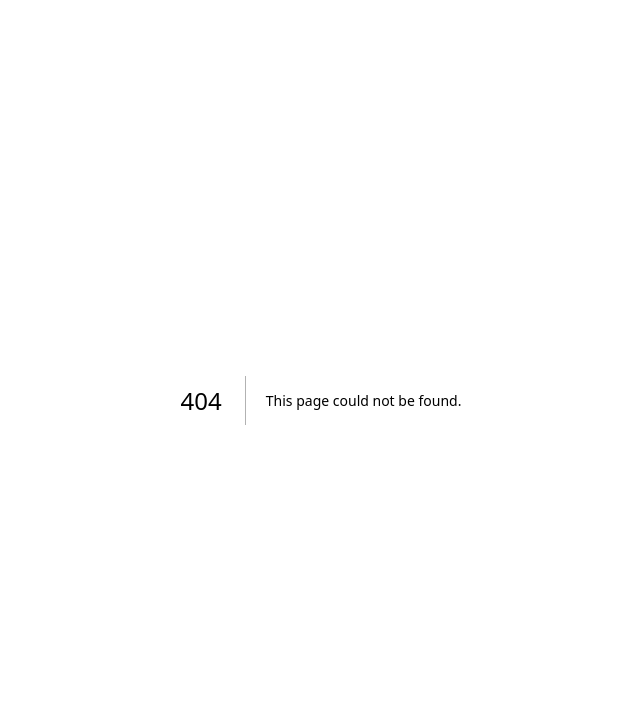
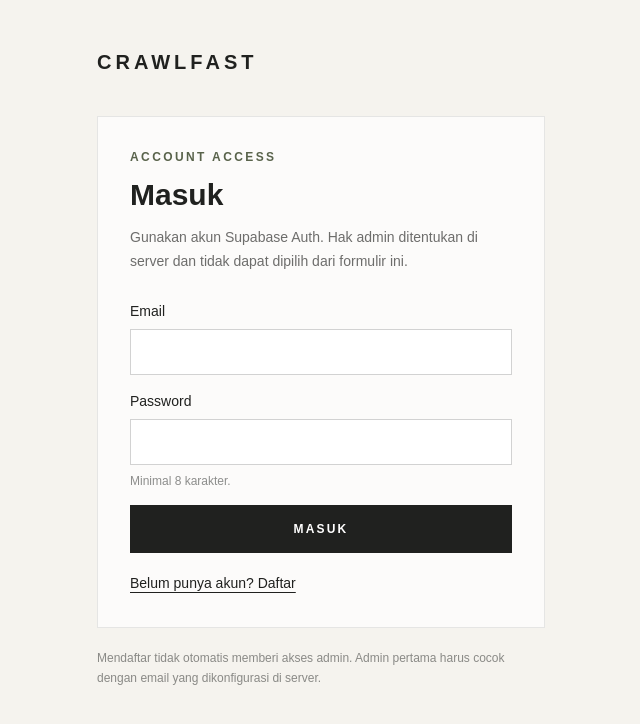
Before and after one commit to AhmadSyukriGozali/crawlfast, a Next.js app: page /login in a window 1280 px wide. Before the commit this address had no page. Shown: the top 724 px of the page, without its empty margins (319-959 px from the left). Built offline with nearby package versions, Linux system fonts and the light colour scheme.

Commit message:
Add Supabase email authentication page

```diff
--- /dev/null
+++ b/app/login/page.tsx
@@ -0,0 +1,86 @@
+"use client";
+
+import { FormEvent, useState } from "react";
+import Link from "next/link";
+import { createBrowserSupabaseClient } from "@/lib/supabase/client";
+
+type AuthMode = "login" | "signup";
+
+export default function LoginPage() {
+  const [mode, setMode] = useState<AuthMode>("login");
+  const [email, setEmail] = useState("");
+  const [password, setPassword] = useState("");
+  const [message, setMessage] = useState("");
+  const [busy, setBusy] = useState(false);
+
+  async function handleSubmit(event: FormEvent<HTMLFormElement>) {
+    event.preventDefault();
+    setBusy(true);
+    setMessage("");
+
+    try {
+      const supabase = createBrowserSupabaseClient();
+      const result =
+        mode === "login"
+          ? await supabase.auth.signInWithPassword({ email: email.trim(), password })
+          : await supabase.auth.signUp({ email: email.trim(), password });
+
+      if (result.error) {
+        setMessage(result.error.message);
+        return;
+      }
+
+      if (mode === "signup" && !result.data.session) {
+        setMessage("Pendaftaran berhasil. Periksa email untuk verifikasi sebelum login.");
+        return;
+      }
+
+      window.location.assign("/admin");
+    } catch {
+      setMessage("Autentikasi belum siap. Periksa konfigurasi Supabase di Vercel.");
+    } finally {
+      setBusy(false);
+    }
+  }
+
+  return (
+    <main className="min-h-screen bg-[#f5f3ee] px-5 py-12 text-[#20211f]">
+      <div className="mx-auto max-w-md">
+        <Link href="/" className="text-xl font-bold tracking-[0.2em]">CRAWLFAST</Link>
+        <section className="mt-10 border border-[#20211f]/10 bg-white/70 p-6 sm:p-8">
+          <p className="text-xs font-semibold tracking-[0.2em] text-[#59634b]">ACCOUNT ACCESS</p>
+          <h1 className="mt-3 text-3xl font-semibold">{mode === "login" ? "Masuk" : "Buat akun"}</h1>
+          <p className="mt-3 text-sm leading-6 text-[#20211f]/65">
+            Gunakan akun Supabase Auth. Hak admin ditentukan di server dan tidak dapat dipilih dari formulir ini.
+          </p>
+          <form onSubmit={handleSubmit} className="mt-7 space-y-4">
+            <div>
+              <label htmlFor="email" className="mb-2 block text-sm font-medium">Email</label>
+              <input id="email" type="email" autoComplete="email" required value={email}
+                onChange={(event) => setEmail(event.target.value)}
+                className="w-full border border-[#20211f]/20 bg-white px-4 py-3 text-sm outline-none focus:border-[#59634b]" />
+            </div>
+            <div>
+              <label htmlFor="password" className="mb-2 block text-sm font-medium">Password</label>
+              <input id="password" type="password" autoComplete={mode === "login" ? "current-password" : "new-password"}
+                minLength={8} required value={password} onChange={(event) => setPassword(event.target.value)}
+                className="w-full border border-[#20211f]/20 bg-white px-4 py-3 text-sm outline-none focus:border-[#59634b]" />
+              <p className="mt-2 text-xs text-[#20211f]/50">Minimal 8 karakter.</p>
+            </div>
+            {message && <p role="status" className="text-sm leading-5 text-[#59634b]">{message}</p>}
+            <button disabled={busy} className="w-full bg-[#20211f] px-5 py-4 text-xs font-semibold tracking-[0.18em] text-white transition hover:bg-[#59634b] disabled:opacity-60">
+              {busy ? "MEMPROSES..." : mode === "login" ? "MASUK" : "DAFTAR"}
+            </button>
+          </form>
+          <button type="button" onClick={() => { setMode(mode === "login" ? "signup" : "login"); setMessage(""); }}
+            className="mt-5 text-sm underline underline-offset-4">
+            {mode === "login" ? "Belum punya akun? Daftar" : "Sudah punya akun? Masuk"}
+          </button>
+        </section>
+        <p className="mt-5 text-xs leading-5 text-[#20211f]/50">
+          Mendaftar tidak otomatis memberi akses admin. Admin pertama harus cocok dengan email yang dikonfigurasi di server.
+        </p>
+      </div>
+    </main>
+  );
+}
```
